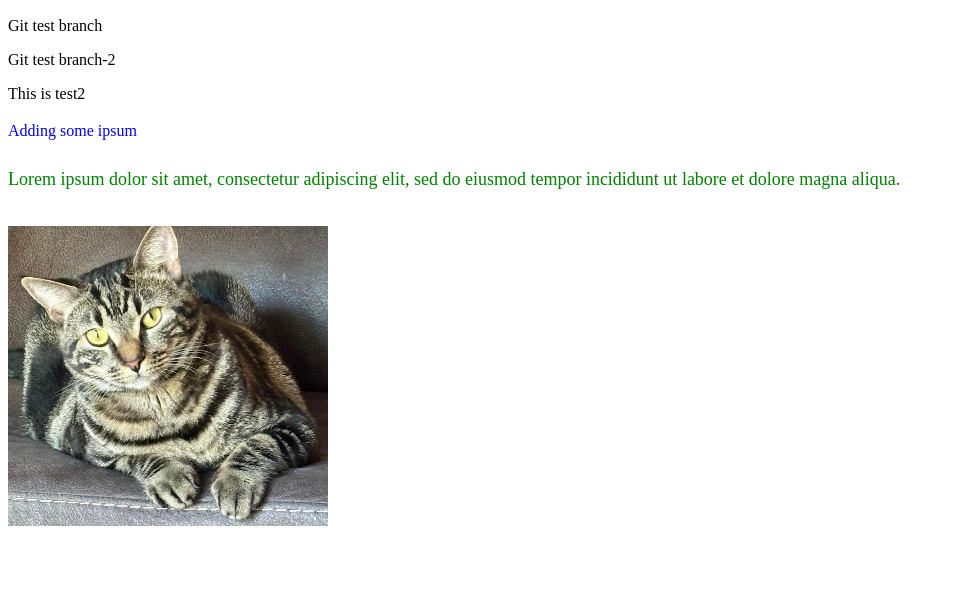
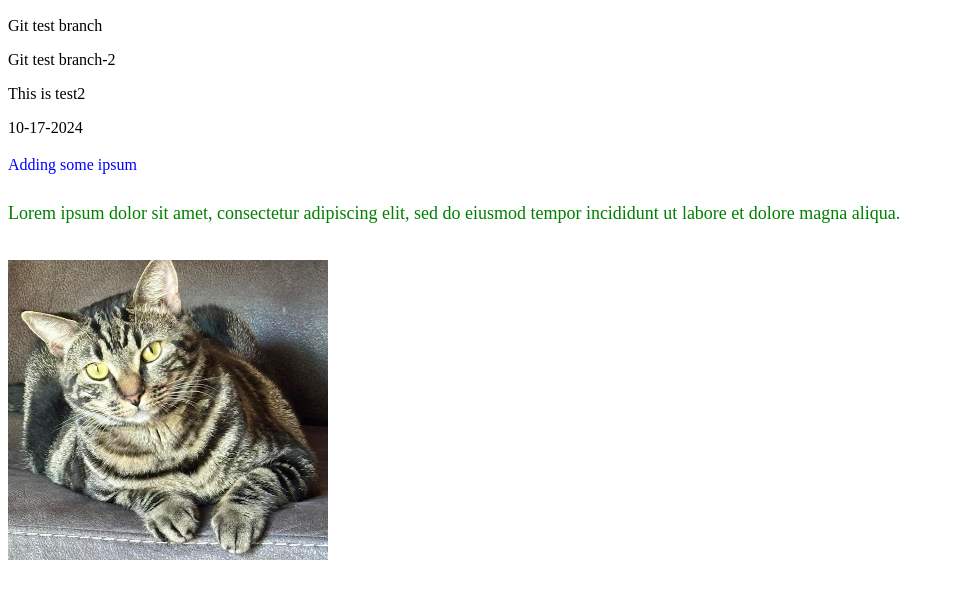
Before and after one commit to ronbaechle/my_website, a plain HTML site: page index.html in a window 1280 px wide. Shown: the part 96-694 px from the top of the page, without its empty margins (0-954 px from the left). Drawn offline with Linux system fonts and the light colour scheme.

Commit message:
10-17 test

```diff
--- a/index.html
+++ b/index.html
@@ -27,6 +27,7 @@
 <p>Git test branch</p>
 <p>Git test branch-2</p>
 <p>This is test2</p>
+<p>10-17-2024</p>
 <p class="p1">Adding some ipsum</p>
 <p class="p2">Lorem ipsum dolor sit amet, consectetur adipiscing elit, sed do eiusmod tempor incididunt ut labore et dolore magna aliqua. </p>
 <img src="rembot.JPG" alt="fat cat" width="320" height="300">
```
